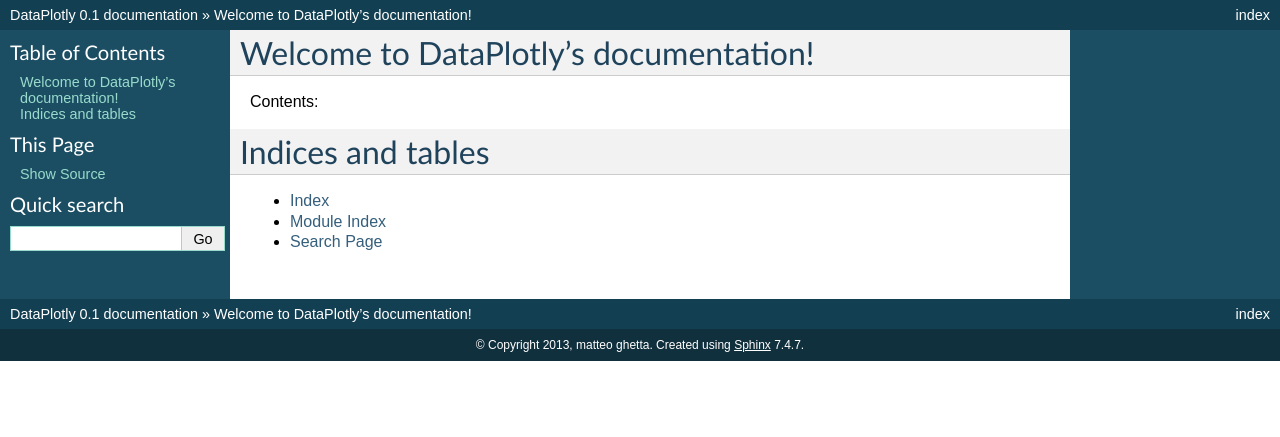
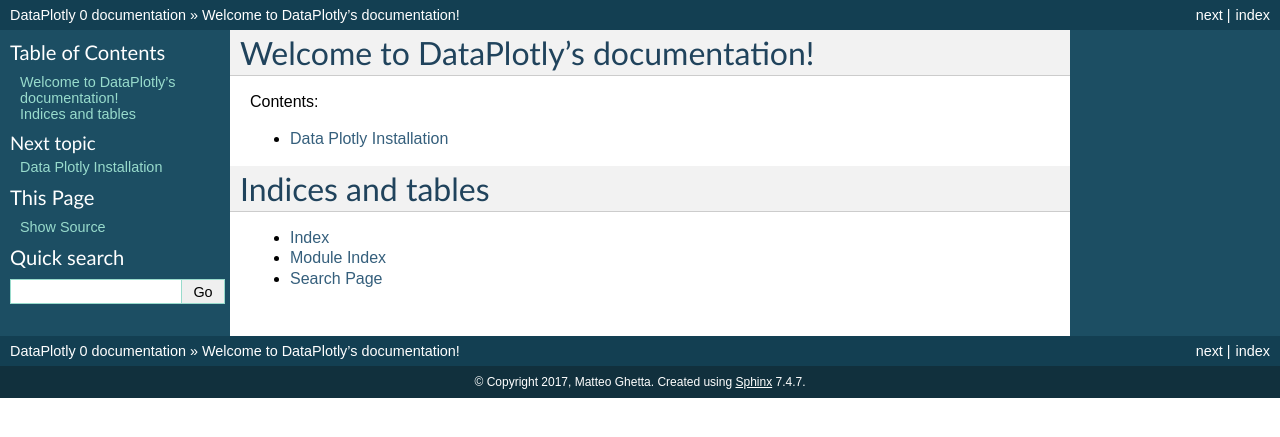
Before and after one commit to ghtmtt/DataPlotly, a Sphinx documentation site: the page built from help/source/index.rst, in a window 1280 px wide. Shown: the top 437 px of the page. Built offline with Sphinx 7.4.7, drawn with Linux system fonts in a browser that asks for light colours; formulas are drawn with MathJax 3.

Commit message:
first ReadTheDocs attempt for documentation building

```diff
--- a/help/source/conf.py
+++ b/help/source/conf.py
@@ -41,16 +41,16 @@
 
 # General information about the project.
 project = u'DataPlotly'
-copyright = u'2013, matteo ghetta'
+copyright = u'2017, Matteo Ghetta'
 
 # The version info for the project you're documenting, acts as replacement for
 # |version| and |release|, also used in various other places throughout the
 # built documents.
 #
 # The short X.Y version.
-version = '0.1'
+version = '1'
 # The full version, including alpha/beta/rc tags.
-release = '0.1'
+release = '0'
 
 # The language for content autogenerated by Sphinx. Refer to documentation
 # for a list of supported languages.
--- a/help/source/index.rst
+++ b/help/source/index.rst
@@ -11,6 +11,8 @@
 .. toctree::
    :maxdepth: 2
 
+   installation.rst
+
 Indices and tables
 ==================
 
--- /dev/null
+++ b/help/source/installation.rst
@@ -0,0 +1,3 @@
+Data Plotly Installation
+========================
+Add some installation description here
```
